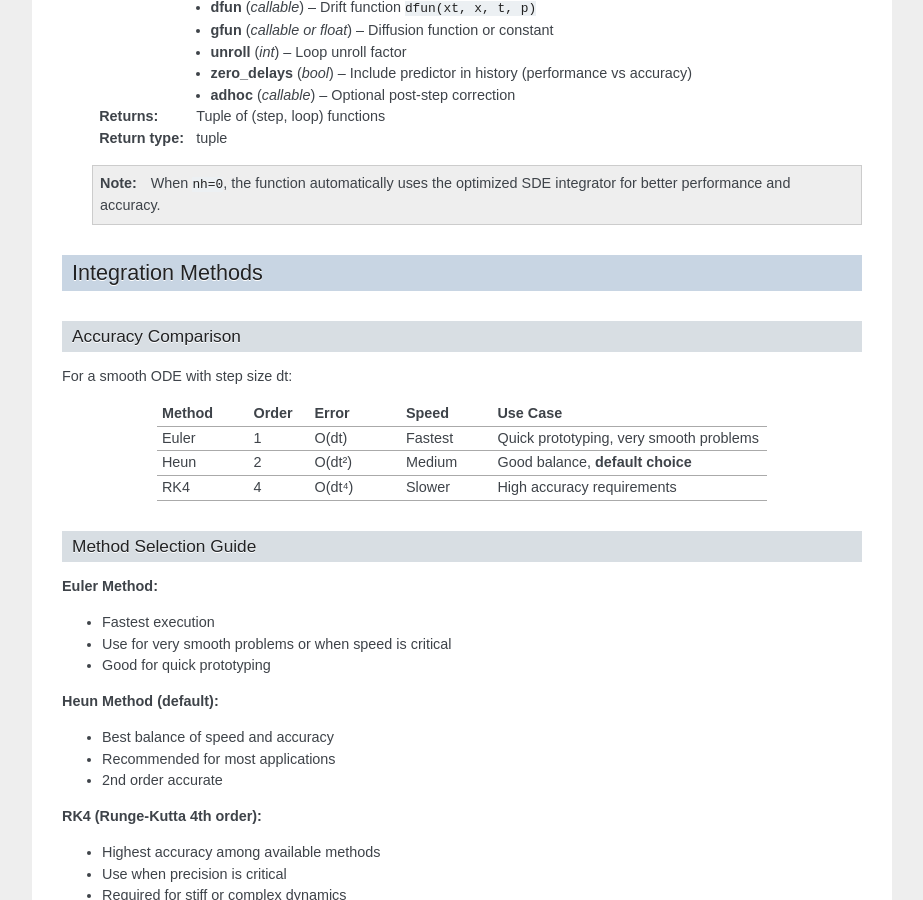
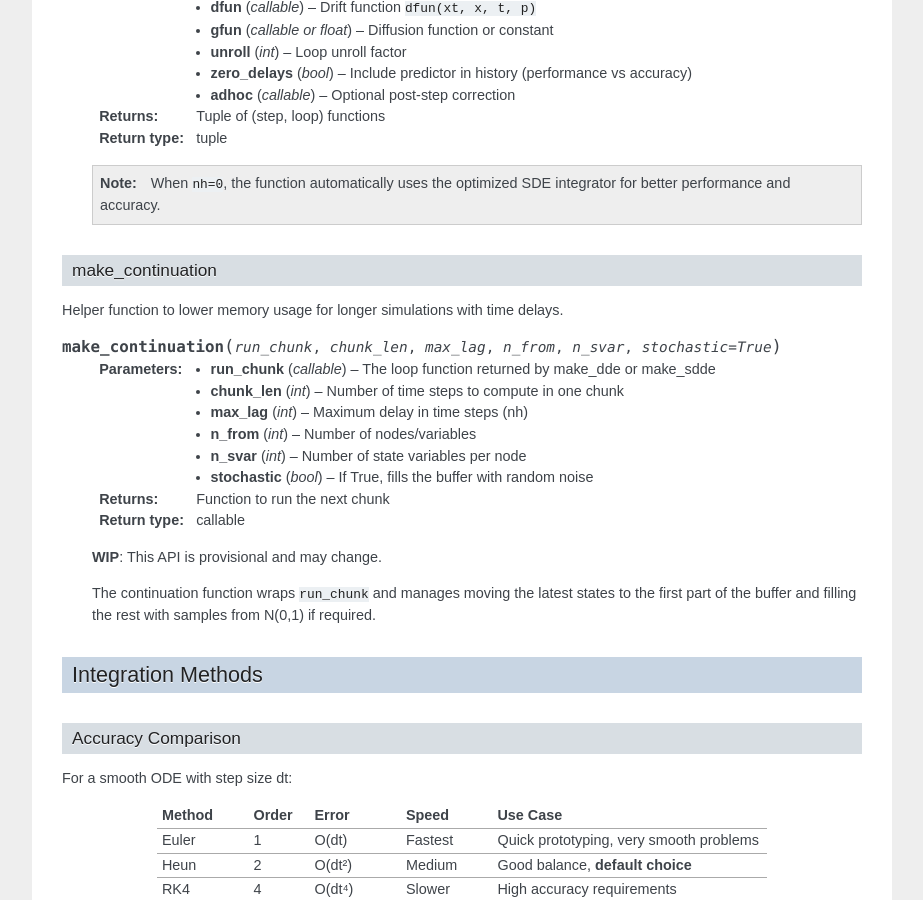
Before and after one commit to ins-amu/vbjax, a Sphinx documentation site: the page built from docs/integrators.rst, in a window 1280 px wide and 900 px high, scrolled down 3959 px. Shown: the whole window, without its empty margins (198-1121 px from the left). Built offline with Sphinx 7.4.7, drawn with Linux system fonts in a browser that asks for light colours; the version number could not be read and is left out; some of the changed text lies outside the part shown.

Commit message:
Update integrator documentation and docstrings
- Fix `make_ode` signature in `docs/integrators.rst` to match implementation.
- Add `method` parameter to `make_ode` docstring in `vbjax/loops.py`.
- Add documentation for `make_continuation` in `docs/integrators.rst` and `vbjax/loops.py`.

Co-authored-by: maedoc <5189886+maedoc@users.noreply.github.com>

```diff
--- a/docs/integrators.rst
+++ b/docs/integrators.rst
@@ -120,12 +120,12 @@ make_ode
 
 Create an ordinary differential equation integrator.
 
-.. function:: make_ode(dt, dfun, method='heun', adhoc=None)
+.. function:: make_ode(dt, dfun, adhoc=None, method='heun')
 
    :param float dt: Time step size
    :param callable dfun: Function ``dfun(x, p)`` that returns dx/dt
+   :param callable adhoc: Optional function ``f(x, p)`` for post-step corrections
    :param str method: Integration method - ``'euler'``, ``'heun'``, or ``'rk4'``
-   :param callable adhoc: Optional function ``f(x, p)`` for post-step corrections
    :return: Tuple of (step, loop) functions
    :rtype: tuple
 
@@ -241,6 +241,27 @@ Create a stochastic delay differential equation integrator.
    .. note::
       When ``nh=0``, the function automatically uses the optimized SDE integrator
       for better performance and accuracy.
+
+make_continuation
+^^^^^^^^^^^^^^^^^
+
+Helper function to lower memory usage for longer simulations with time delays.
+
+.. function:: make_continuation(run_chunk, chunk_len, max_lag, n_from, n_svar, stochastic=True)
+
+   :param callable run_chunk: The loop function returned by make_dde or make_sdde
+   :param int chunk_len: Number of time steps to compute in one chunk
+   :param int max_lag: Maximum delay in time steps (nh)
+   :param int n_from: Number of nodes/variables
+   :param int n_svar: Number of state variables per node
+   :param bool stochastic: If True, fills the buffer with random noise
+   :return: Function to run the next chunk
+   :rtype: callable
+
+   **WIP**: This API is provisional and may change.
+
+   The continuation function wraps ``run_chunk`` and manages moving the latest states
+   to the first part of the buffer and filling the rest with samples from N(0,1) if required.
 
 Integration Methods
 -------------------
```
Also changed, not shown: 1 other file.
